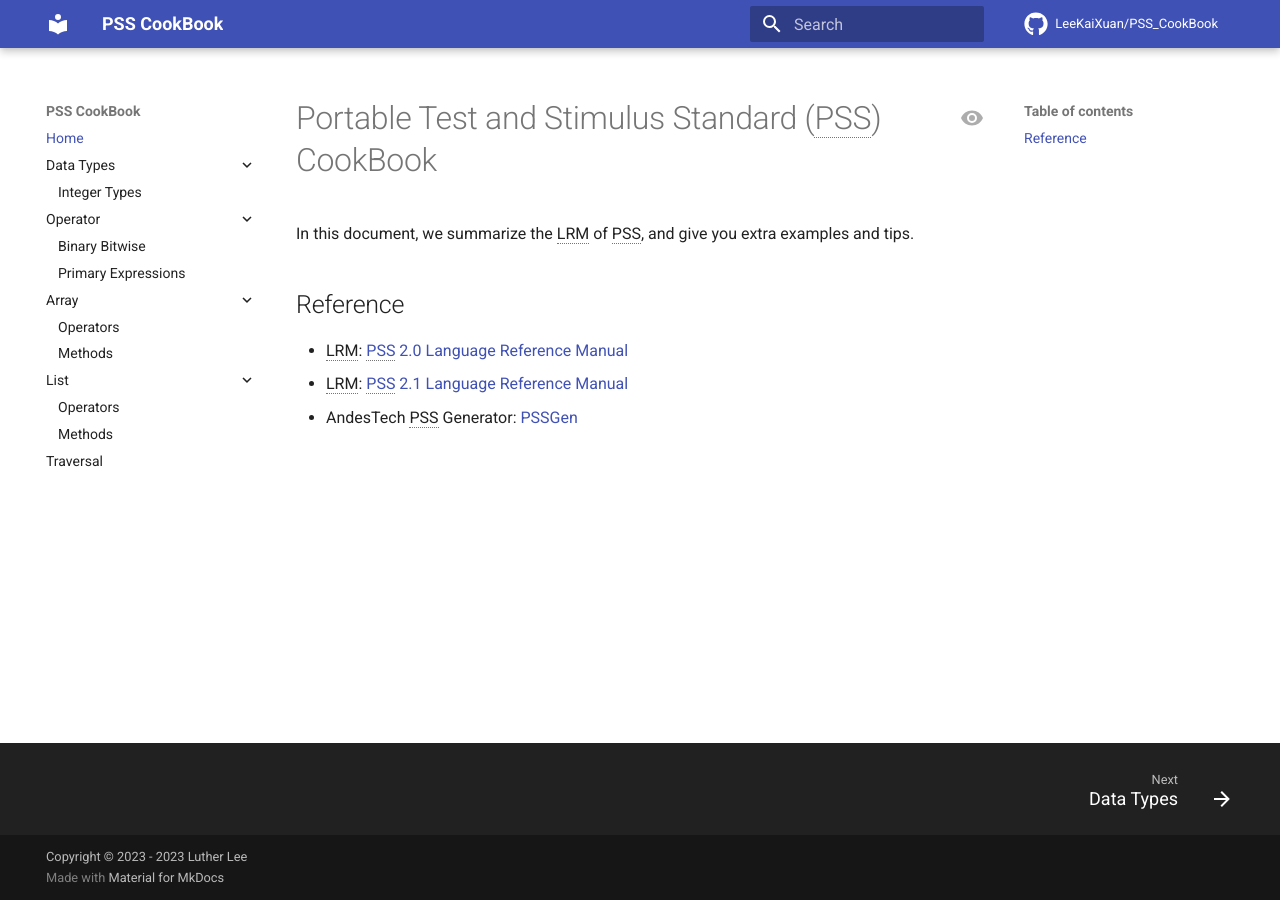
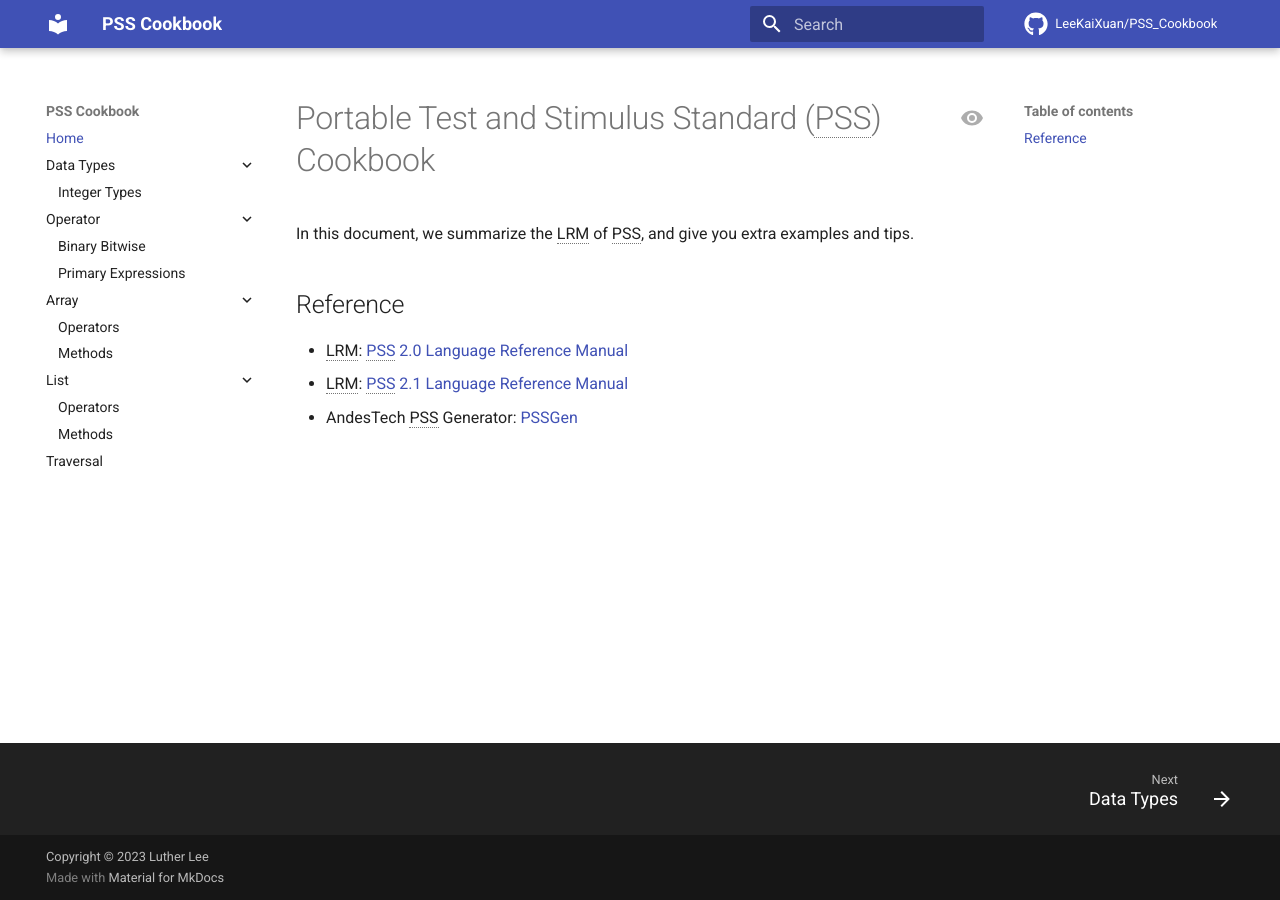
Before and after one commit to LeeKaiXuan/PSS_CookBook, an MkDocs documentation site: the page built from docs/index.md, in a window 1280 px wide. Built offline with MkDocs 1.6.1 and Material for MkDocs 9.7.7, drawn with Linux system fonts in a browser that asks for light colours; comment, search, counter and statistics services are not loaded.

```diff
--- a/docs/index.md
+++ b/docs/index.md
@@ -1,9 +1,9 @@
 ---
 title: Home
-description: PSS CookBook
+description: PSS Cookbook
 ---
 
-# Portable Test and Stimulus Standard (PSS) CookBook
+# Portable Test and Stimulus Standard (PSS) Cookbook
 
 In this document, we summarize the LRM of PSS, and give you extra examples and tips.
 
--- a/mkdocs.yml
+++ b/mkdocs.yml
@@ -1,10 +1,10 @@
-site_name: PSS CookBook
+site_name: PSS Cookbook
 site_description: Usage for PSS Language
 site_author: Luther Lee
-copyright: Copyright &copy; 2023 - 2023 Luther Lee
-repo_url: https://github.com/LeeKaiXuan/PSS_CookBook
+copyright: Copyright &copy; 2023 Luther Lee
+repo_url: https://github.com/LeeKaiXuan/PSS_Cookbook
 edit_uri: blob/main/docs/
-repo_name: LeeKaiXuan/PSS_CookBook
+repo_name: LeeKaiXuan/PSS_Cookbook
 
 theme:
   name: material
```
